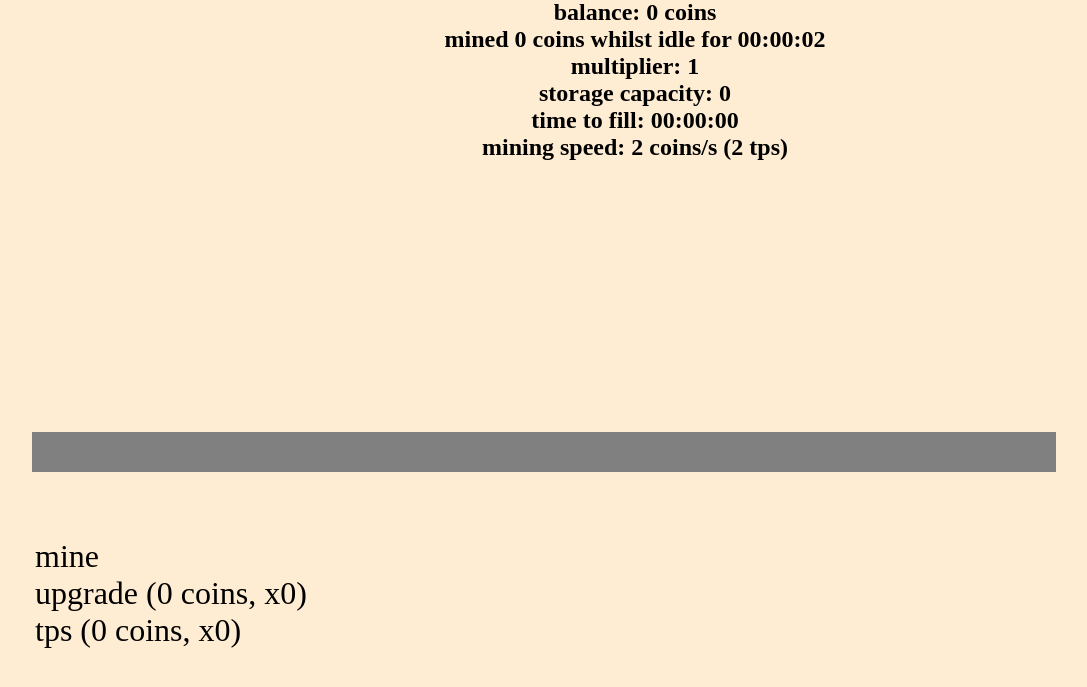
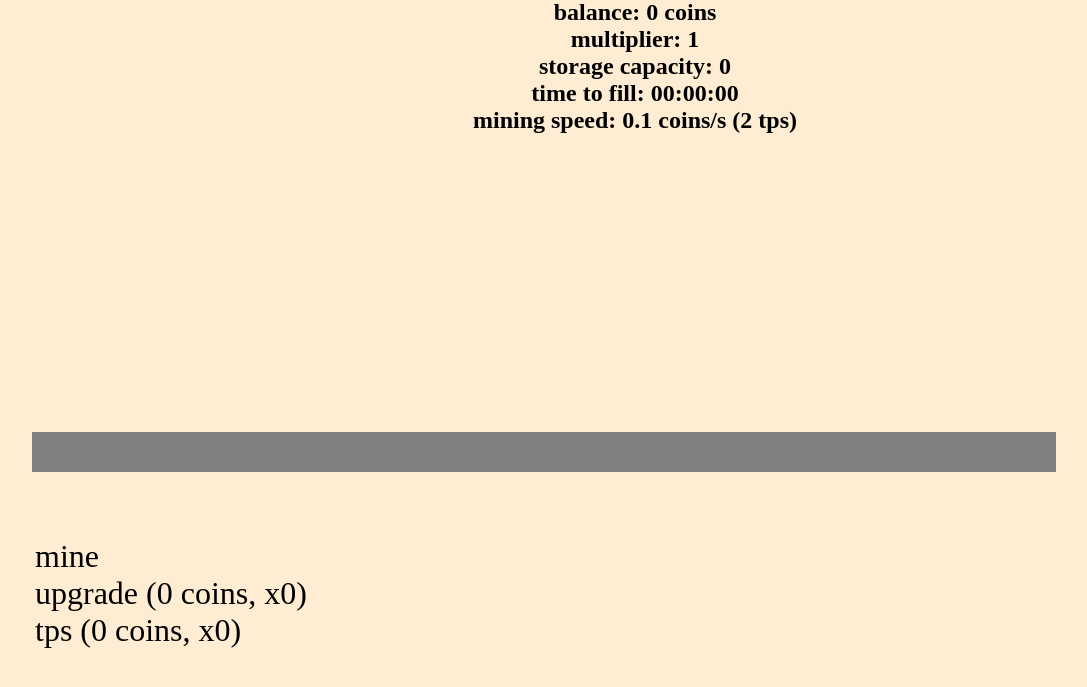
Before and after one commit to MinecraftPublisher/miner, a plain HTML site: page index.html in a window 1280 px wide. Shown: the part 71-758 px from the top of the page, without its empty margins (5-1092 px from the left). Drawn offline with Linux system fonts and the light colour scheme.

Commit message:
added number beauty!!!

```diff
--- a/index.html
+++ b/index.html
@@ -18,7 +18,8 @@
 </head>
 
 <body>
-    <h1 onclick="navigator?.serviceWorker?.getRegistration().then(e => e?.unregister()); location.reload()">miner v2.2</h1>
+    <h1 onclick="navigator?.serviceWorker?.getRegistration().then(e => e?.unregister()); location.reload()">miner v2.2
+    </h1>
     <h2>balance: 0 coins</h2>
     <h2 class="multiplier">multiplier: 0</h2>
     <h2 class="cap">storage capacity: 0</h2>
@@ -54,7 +55,7 @@
         let __cap = getcap()
 
         const calculate = ((mult) => {
-            if(mult === tps) return Math.floor(mult ** 3 / 10)
+            if (mult === tps) return Math.floor(mult ** 3 / 10)
             else return Math.floor(mult ** 2) > __cap ? __cap : Math.floor(mult ** 2)
         })
 
@@ -70,40 +71,40 @@
             let __last = JSON.parse(localStorage.getItem('last') ?? (+new Date).toString())
             let seconds = (+new Date - __last) / 1000
 
-            if(seconds < 1) {
+            if (seconds < 1) {
                 seconds_leftover += seconds
                 seconds = 0
             }
 
-            if(seconds_leftover > 1) {
+            if (seconds_leftover > 1) {
                 seconds += Math.floor(seconds_leftover)
                 seconds_leftover -= Math.floor(seconds_leftover)
             }
 
-            let mined = (tps) * (multiplier) * seconds
+            let mined = (tps) * (multiplier) * seconds * 0.05
 
-            if(mined < 1) {
+            if (mined < 1) {
                 mined_leftover += mined
                 mined = 0
             }
 
-            if(mined_leftover > 1) {
+            if (mined_leftover > 1) {
                 mined += Math.floor(mined_leftover)
                 mined_leftover -= Math.floor(mined_leftover)
             }
 
-            if(mined > __cap) mined = __cap
+            if (mined > __cap) mined = __cap
 
             x += mined
 
             if (first === 0) first = mined
-            if(idle === 0) idle = seconds
+            if (idle === 0) idle = seconds
 
-            if(x > __cap) x = __cap
+            if (x > __cap) x = __cap
 
             update_display()
 
-            if(original) save()
+            if (original) save()
 
             __last = +new Date
         })
@@ -162,11 +163,11 @@
                 let damn = x
                 let istps = mult === tps
                 const calculate2 = (() => {
-                    if(istps) return Math.floor(mult ** 3 / 10)
+                    if (istps) return Math.floor(mult ** 3 / 10)
                     else return Math.floor(mult ** 2) > __cap ? __cap : Math.floor(mult ** 2)
                 })
 
-                while(damn > calculate2()) {
+                while (damn > calculate2()) {
                     damn -= calculate2()
                     mult++
                     count++
@@ -175,17 +176,48 @@
                 return count
             })
 
-            let updot = secondsToHms(Math.floor((((__cap - x) * (tps) * (multiplier)))))
-            cap.innerHTML = `storage capacity: ${__cap}<br>time to fill: ${updot}`
-            multi.innerHTML = `multiplier: ${multiplier}`
-            tpsui.innerHTML  = `mining speed: ${Math.round((tps) * (multiplier) * 10) / 10} coins/s (${tps} tps)`
-            upgrade.innerHTML = `upgrade (${calculate(multiplier)} coins, x${sandbox(multiplier)})`
-            ticks.innerHTML = `tps (${calculate(tps)} coins, x${sandbox(tps)})`
+            function f(num, digits = 0) {
+                const lookup = [
+                    { value: 1, symbol: "" },
+                    { value: 1e3, symbol: "k" },
+                    { value: 1e6, symbol: "M" },
+                    { value: 1e9, symbol: "G" },
+                    { value: 1e12, symbol: "T" },
+                    { value: 1e15, symbol: "P" },
+                    { value: 1e18, symbol: "E" },
+                    { value: 1e21, symbol: "Zk" },
+                    { value: 1e24, symbol: "Zm" },
+                    { value: 1e27, symbol: "Zg" },
+                    { value: 1e30, symbol: "Zt" },
+                    { value: 1e33, symbol: "Zp" },
+                    { value: 1e36, symbol: "Ze" },
+                    { value: 1e39, symbol: "Qk" },
+                    { value: 1e42, symbol: "Qm" },
+                    { value: 1e45, symbol: "Qg" },
+                    { value: 1e48, symbol: "Qt" },
+                    { value: 1e51, symbol: "Qp" },
+                    { value: 1e54, symbol: "Qe" },
+                ];
+
+                const rx = /\.0+$|(\.[0-9]*[1-9])0+$/;
+                var item = lookup.slice().reverse().find(function (item) {
+                    return num >= item.value;
+                });
+
+                return item ? (num / item.value).toFixed(digits).replace(rx, "$1") + item.symbol : "0";
+            }
+
+            let updot = secondsToHms(Math.floor((((__cap - x) / ((tps) * 0.05 * (multiplier))))))
+            cap.innerHTML = `storage capacity: ${f(__cap)}<br>time to fill: ${updot}`
+            multi.innerHTML = `multiplier: ${f(multiplier)}`
+            tpsui.innerHTML = `mining speed: ${Math.round((tps) * (multiplier) * 0.05 * 10) / 10} coins/s (${tps} tps)`
+            upgrade.innerHTML = `upgrade (${f(calculate(multiplier))} coins, x${sandbox(multiplier)})`
+            ticks.innerHTML = `tps (${f(calculate(tps))} coins, x${sandbox(tps)})`
 
             if (built-- > 1) {
-                h2.innerHTML = `balance: ${x} coins<br>mined ${first} coins whilst idle for ${secondsToHms(idle)}`
+                h2.innerHTML = `balance: ${f(x)} coins<br>mined ${f(Math.floor(first))} coins whilst idle for ${secondsToHms(idle)}`
             } else {
-                h2.innerHTML = `balance: ${x} coins`
+                h2.innerHTML = `balance: ${f(x)} coins`
             }
 
             ctx.fillStyle = `gray`
@@ -197,7 +229,8 @@
 
         setInterval(() => {
             mine_idle()
-        }, (tps) * 1000)
+            update_display()
+        }, 100)
 
         const save = (() => {
             mine_idle(false)
@@ -225,7 +258,7 @@
         save()
 
         function mine() {
-            if(x >= __cap) return
+            if (x >= __cap) return
 
             console.log(x, multiplier)
             x += multiplier
```
